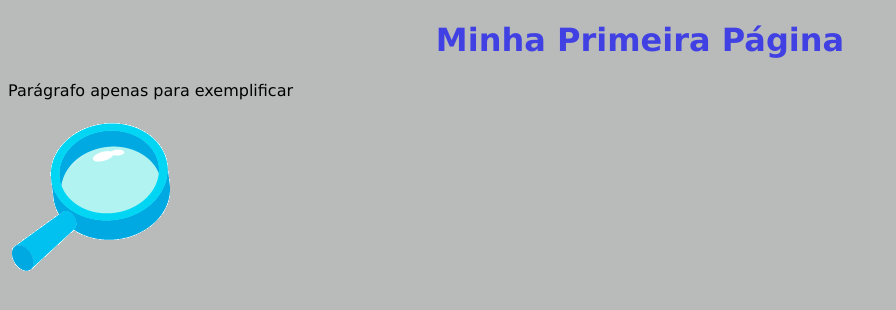
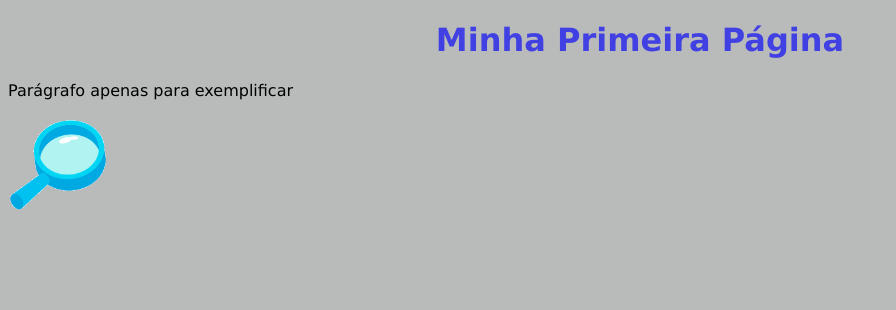
Before and after one commit to profwtelles/minhaprimeirapaginaweb, a plain HTML site: page index.html in a window 1280 px wide. Shown: the whole page, without its empty margins (0-896 px from the left). Drawn offline with Linux system fonts and the light colour scheme.

Commit message:
update image

```diff
--- a/index.html
+++ b/index.html
@@ -8,6 +8,6 @@
     <body>
         <h1>Minha Primeira Página</h1>
         <p> Parágrafo apenas para exemplificar</p>
-        <img src="icon_saibamais.gif" alt="saiba mais" />
+        <img class="logo" src="icon_saibamais.gif" alt="saiba mais" />
     </body>
 </html>
--- a/style.css
+++ b/style.css
@@ -7,3 +7,8 @@ h1 {
     color:rgb(65, 65, 227);
     text-align: center;
 }
+
+.logo {
+    width: 100px;
+    height: 100px;
+}
```
